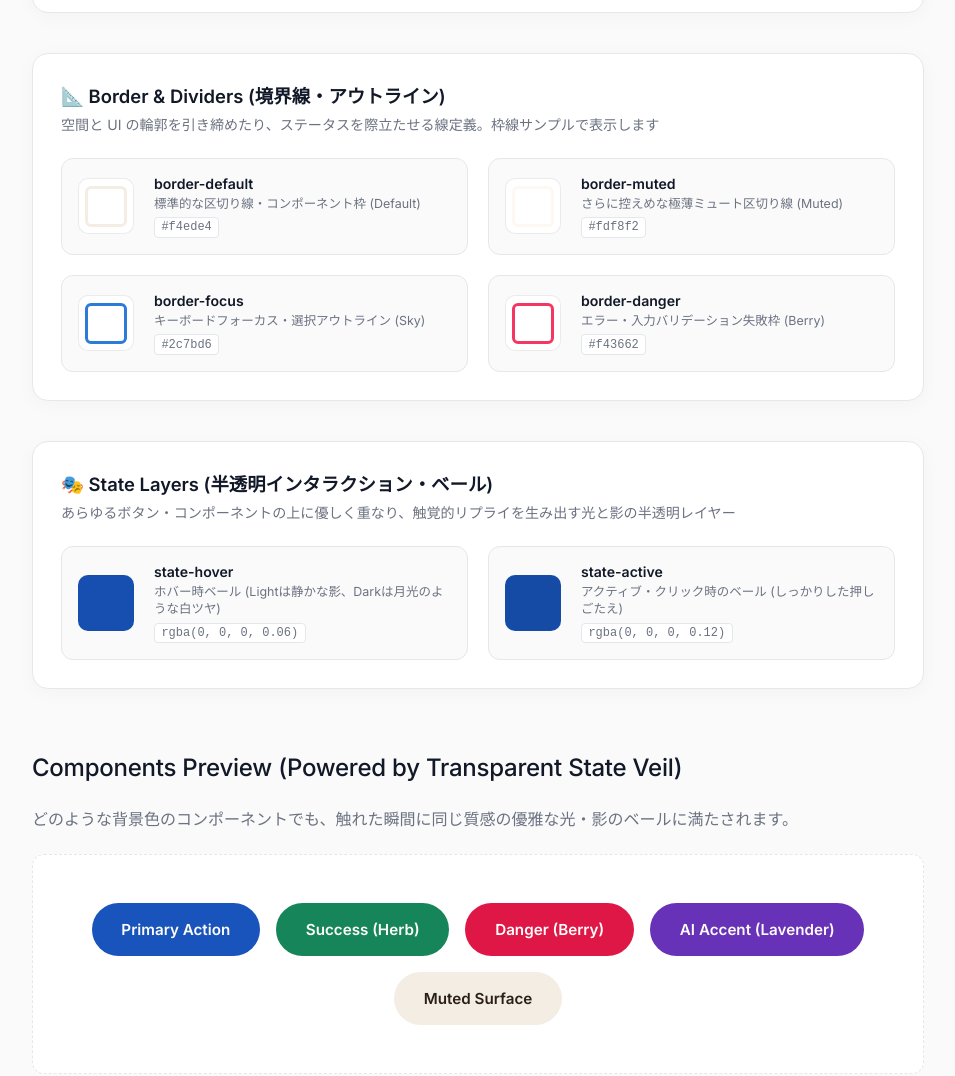
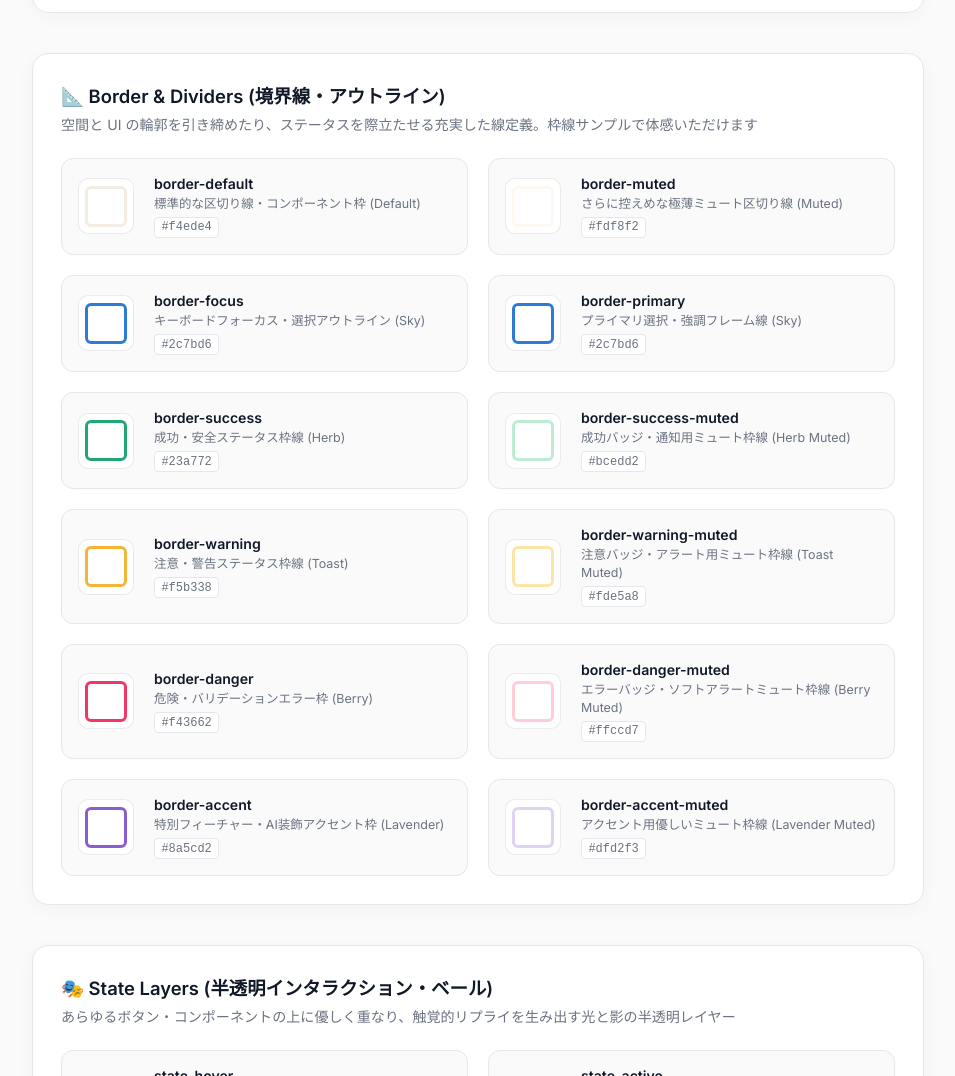
Before and after one commit to MirukaJP/milklab, a plain HTML site: page design/guideline/index.html in a window 1280 px wide. Shown: the part 4537-5613 px from the top of the page, without its empty margins (292-1247 px from the left). Drawn offline with Linux system fonts and the light colour scheme.

Commit message:
feat(tokens): enrich semantic border scale with status and muted variations

```diff
--- a/design/guideline/app.js
+++ b/design/guideline/app.js
@@ -114,12 +114,20 @@ document.addEventListener('DOMContentLoaded', () => {
     },
     {
       title: '📐 Border & Dividers (境界線・アウトライン)',
-      desc: '空間と UI の輪郭を引き締めたり、ステータスを際立たせる線定義。枠線サンプルで表示します',
+      desc: '空間と UI の輪郭を引き締めたり、ステータスを際立たせる充実した線定義。枠線サンプルで体感いただけます',
       tokens: [
         { var: '--color-border-default', desc: '標準的な区切り線・コンポーネント枠 (Default)' },
         { var: '--color-border-muted', desc: 'さらに控えめな極薄ミュート区切り線 (Muted)' },
         { var: '--color-border-focus', desc: 'キーボードフォーカス・選択アウトライン (Sky)' },
-        { var: '--color-border-danger', desc: 'エラー・入力バリデーション失敗枠 (Berry)' }
+        { var: '--color-border-primary', desc: 'プライマリ選択・強調フレーム線 (Sky)' },
+        { var: '--color-border-success', desc: '成功・安全ステータス枠線 (Herb)' },
+        { var: '--color-border-success-muted', desc: '成功バッジ・通知用ミュート枠線 (Herb Muted)' },
+        { var: '--color-border-warning', desc: '注意・警告ステータス枠線 (Toast)' },
+        { var: '--color-border-warning-muted', desc: '注意バッジ・アラート用ミュート枠線 (Toast Muted)' },
+        { var: '--color-border-danger', desc: '危険・バリデーションエラー枠 (Berry)' },
+        { var: '--color-border-danger-muted', desc: 'エラーバッジ・ソフトアラートミュート枠線 (Berry Muted)' },
+        { var: '--color-border-accent', desc: '特別フィーチャー・AI装飾アクセント枠 (Lavender)' },
+        { var: '--color-border-accent-muted', desc: 'アクセント用優しいミュート枠線 (Lavender Muted)' }
       ]
     },
     {
--- a/design/guideline/tokens.css
+++ b/design/guideline/tokens.css
@@ -105,7 +105,15 @@
   --color-border-default: #f4ede4;
   --color-border-muted: #fdf8f2;
   --color-border-focus: #2c7bd6;
+  --color-border-primary: #2c7bd6;
+  --color-border-success: #23a772;
+  --color-border-success-muted: #bcedd2;
+  --color-border-warning: #f5b338;
+  --color-border-warning-muted: #fde5a8;
   --color-border-danger: #f43662;
+  --color-border-danger-muted: #ffccd7;
+  --color-border-accent: #8a5cd2;
+  --color-border-accent-muted: #dfd2f3;
   --color-state-hover: rgba(0, 0, 0, 0.06);
   --color-state-active: rgba(0, 0, 0, 0.12);
   --size-spacing-sm: 0.5rem;
@@ -146,7 +154,15 @@
   --color-border-default: #735f4c;
   --color-border-muted: #4d3c2e;
   --color-border-focus: #4a90e2;
-  --color-border-danger: #f43662;
+  --color-border-primary: #4a90e2;
+  --color-border-success: #47c590;
+  --color-border-success-muted: #14563d;
+  --color-border-warning: #f5b338;
+  --color-border-warning-muted: #854112;
+  --color-border-danger: #ff6b8b;
+  --color-border-danger-muted: #9c1231;
+  --color-border-accent: #a984df;
+  --color-border-accent-muted: #47207b;
   --color-state-hover: rgba(255, 255, 255, 0.12);
   --color-state-active: rgba(255, 255, 255, 0.18);
   --size-spacing-sm: 0.5rem;
```
Also changed, not shown: design/contracts/tokens/semantic-dark.json (+9 -1 lines), design/contracts/tokens/semantic-light.json (+9 -1 lines).
